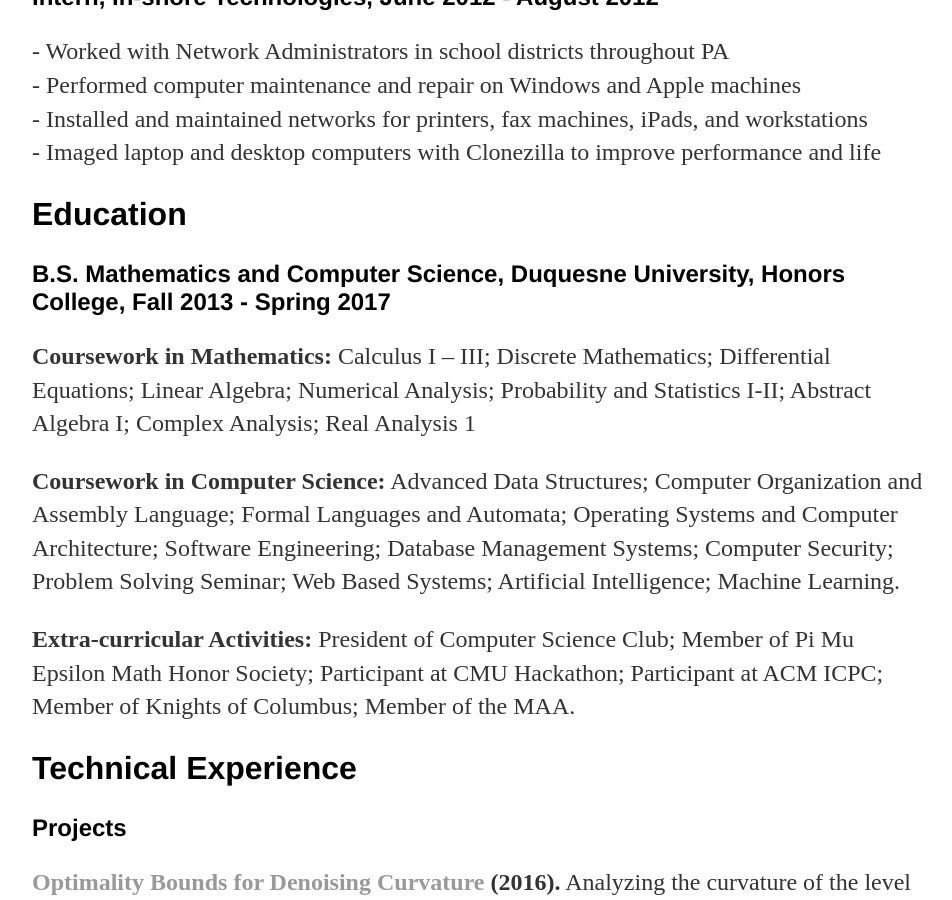
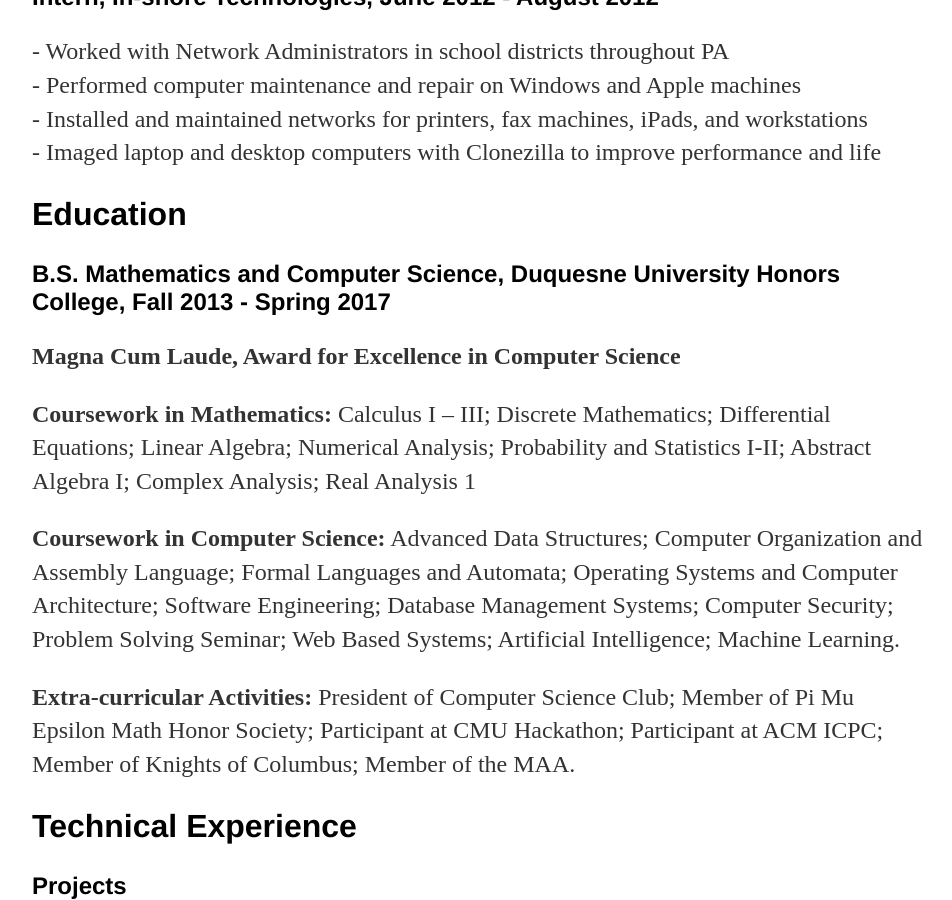
Before and after one commit to BradySheehan/bradysheehan, a Jekyll site: the page built from cv/index.html, in a window 1280 px wide and 900 px high, scrolled down 1664 px. Shown: the whole window, without its empty margins (160-1112 px from the left). Built offline with Jekyll 4.4.1, drawn with Linux system fonts in a browser that asks for light colours.

Commit message:
Updating resume

```diff
--- a/cv/index.html
+++ b/cv/index.html
@@ -56,7 +56,8 @@
 		</p>
 
 	<h2>Education</h2>
-	<h3>B.S. Mathematics and Computer Science, Duquesne University, Honors College, Fall 2013 - Spring 2017</h3>
+	<h3>B.S. Mathematics and Computer Science, Duquesne University Honors College, Fall 2013 - Spring 2017</h3>
+	<p><strong>Magna Cum Laude, Award for Excellence in Computer Science</strong></p>
 	<p><strong>Coursework in Mathematics:</strong> Calculus I – III; Discrete Mathematics; Differential Equations; Linear Algebra; Numerical Analysis; Probability and Statistics I-II; Abstract Algebra I; Complex Analysis; Real Analysis 1</p>
 
 	<p><strong>Coursework in Computer Science:</strong> Advanced Data Structures; Computer Organization and Assembly Language; Formal Languages and Automata; Operating Systems and Computer Architecture; Software Engineering; Database Management Systems; Computer Security; Problem Solving Seminar; Web Based Systems; Artificial Intelligence; Machine Learning. </p>
```
